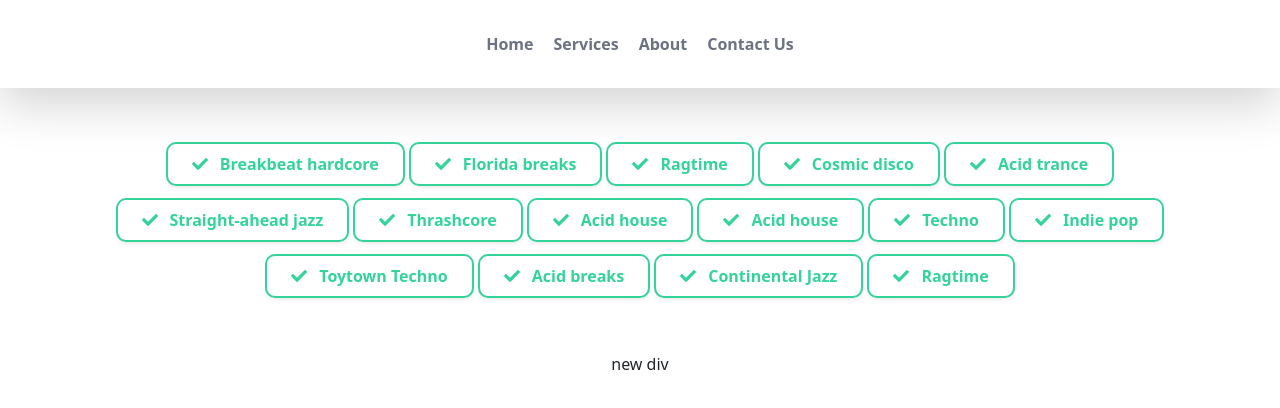
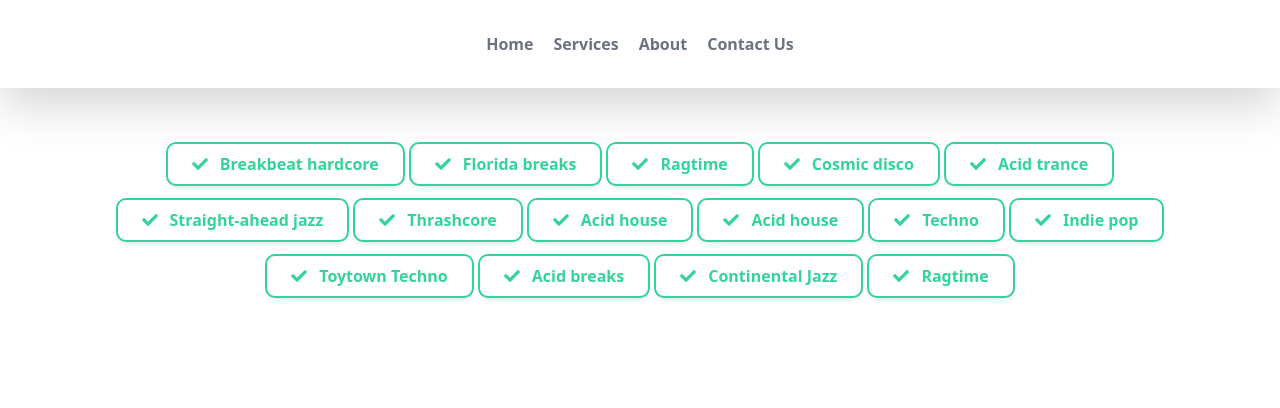
Before and after one commit to ayfor/dj_hyades, a React (Create React App) app: page / in a window 1280 px wide. Shown: the top 408 px of the page. Built offline with nearby package versions, Linux system fonts and the light colour scheme.

Commit message:
removed div

```diff
--- a/src/components/App.js
+++ b/src/components/App.js
@@ -11,9 +11,6 @@ function App() {
             <GenreSelection/>
           </div>
         </div>
-    <div>
-      <p> new div</p>
-    </div>
     </div>
   );
 }
```
